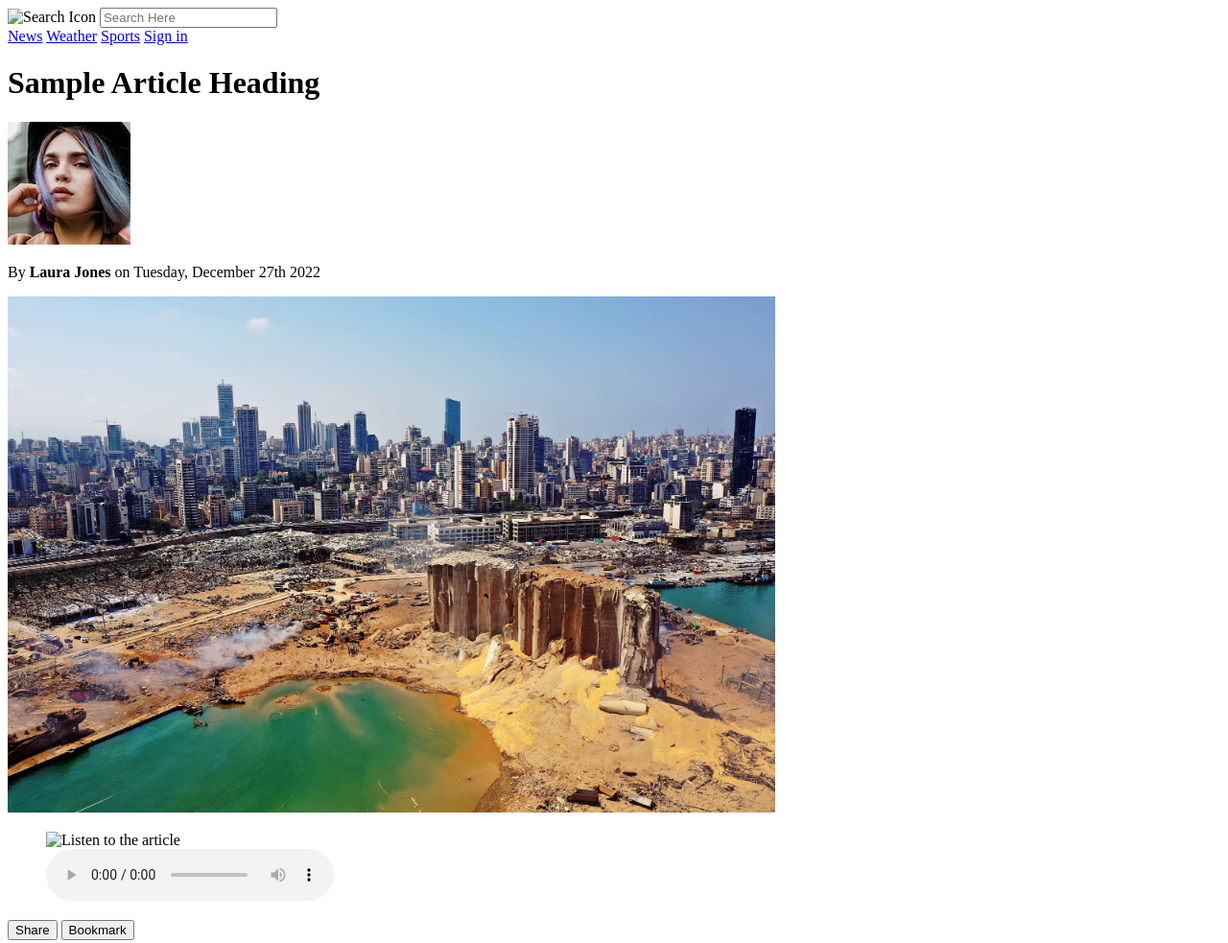
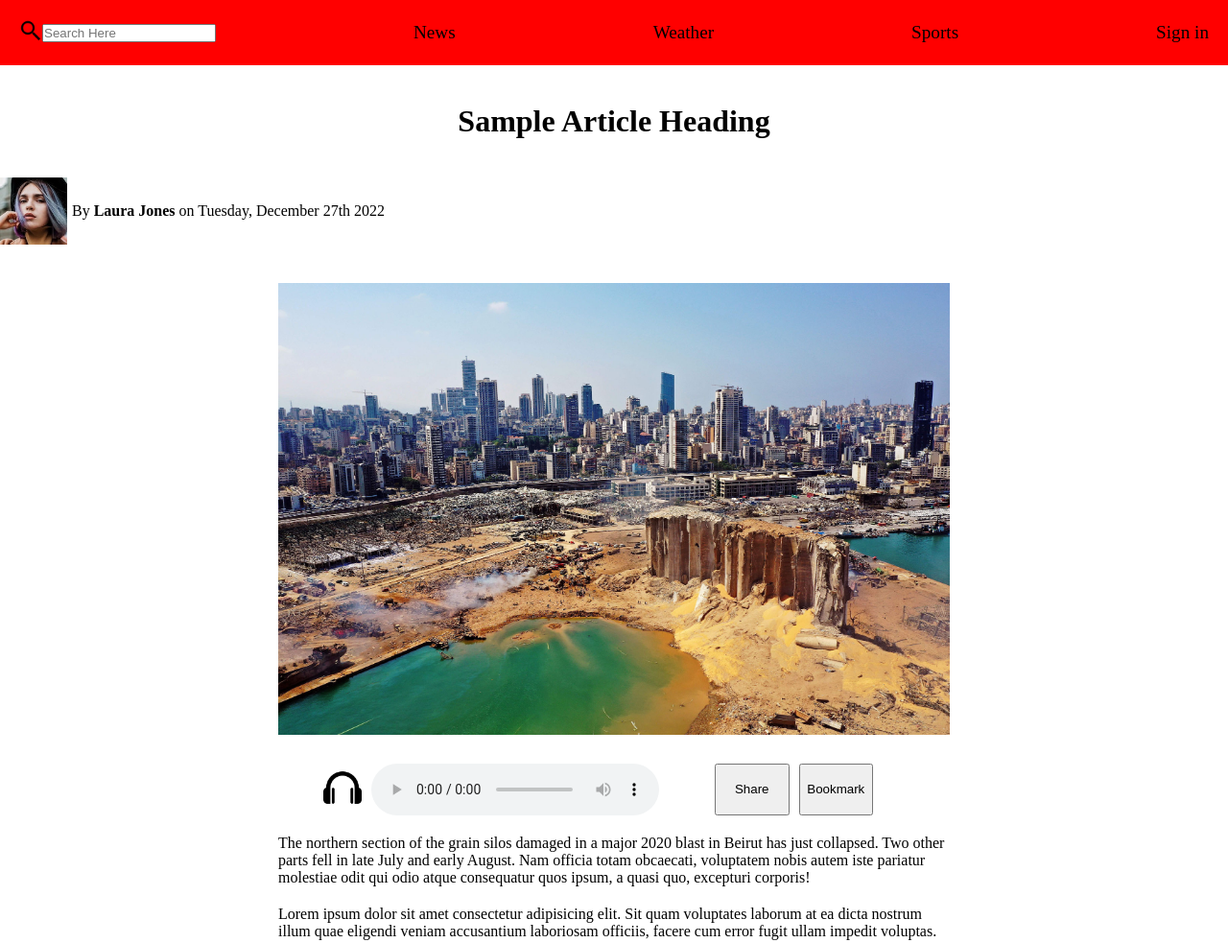
Before and after one commit to Emperor-One/UGR-5222-13, a plain HTML site: page src/sample-article.html in a window 1280 px wide. Shown: the top 983 px of the page at 96% size. Drawn offline with Linux system fonts and the light colour scheme; the site is published under a folder, as on GitHub Pages, so addresses that start at the root find nothing.

Commit message:
Update sample-article.html

```diff
--- a/src/sample-article.html
+++ b/src/sample-article.html
@@ -4,7 +4,7 @@
     <meta charset="UTF-8" />
     <meta http-equiv="X-UA-Compatible" content="IE=edge" />
     <meta name="viewport" content="width=device-width, initial-scale=1.0" />
-    <link rel="stylesheet" href="/css/style.css" />
+    <link rel="stylesheet" href="css/style.css" />
     <title>Sample Article</title>
   </head>
 
@@ -15,7 +15,7 @@
             <label for="search">
               <img
                 class="header__search-icon"
-                src="/static/img/search-icon.png"
+                src="static/img/search-icon.png"
                 alt="Search Icon"
               />
             </label>
@@ -59,7 +59,7 @@
               <figcaption class="article-container__listen">
                 <img
                   class="article-container__listen-icon"
-                  src="/static/img/listen-icon.png"
+                  src="static/img/listen-icon.png"
                   alt="Listen to the article"
                 />
               </figcaption>
```
